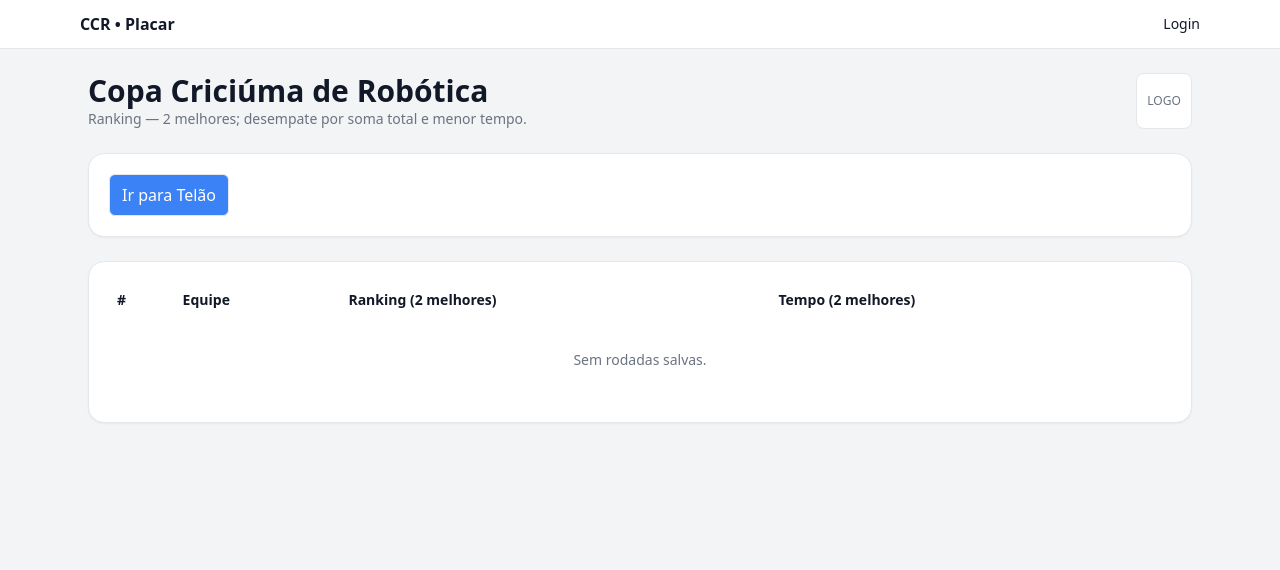
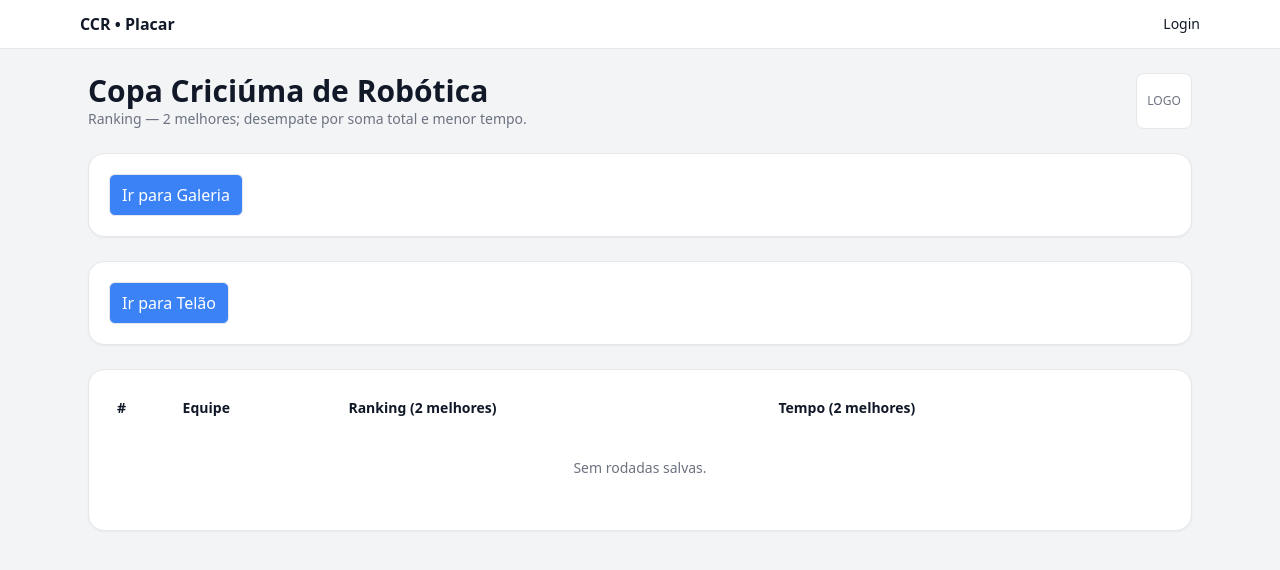
Before and after one commit to guilhermecardosocruz/ccr, a Next.js app: page /resultado in a window 1280 px wide. Shown: the top 570 px of the page. Built offline with nearby package versions, Linux system fonts and the light colour scheme.

Commit message:
fix(resultado): adiciona botão para acessar a galeria e telão

```diff
--- a/app/resultado/page.tsx
+++ b/app/resultado/page.tsx
@@ -4,7 +4,7 @@ import { useEffect, useMemo, useState } from "react";
 import { getSession } from "@/lib/session";
 import { listRuns } from "@/lib/events";
 import { Run, compute } from "@/lib/ranking";
-import Link from "next/link";
+import Link from "next/link"; // Importando o Link para navegação
 
 const mmss = (t: number) => `${String(Math.floor(t / 60)).padStart(2, "0")}:${String(t % 60).padStart(2, "0")}`;
 
@@ -60,7 +60,18 @@ export default function ResultadoPage() {
         <div className="h-12 w-12 md:h-14 md:w-14 rounded-lg border flex items-center justify-center text-xs text-gray-500 bg-white">LOGO</div>
       </header>
 
-      {/* Botão para ir ao telão */}
+      {/* Botão para ir à Galeria */}
+      <section className="card p-3 md:p-5">
+        <div className="flex gap-4">
+          <Link href="/galeria">
+            <button className="px-3 py-2 border rounded-md bg-blue-500 text-white">
+              Ir para Galeria
+            </button>
+          </Link>
+        </div>
+      </section>
+
+      {/* Botão para ir ao Telão */}
       <section className="card p-3 md:p-5">
         <div className="flex gap-4">
           <Link href="/telao">
```
